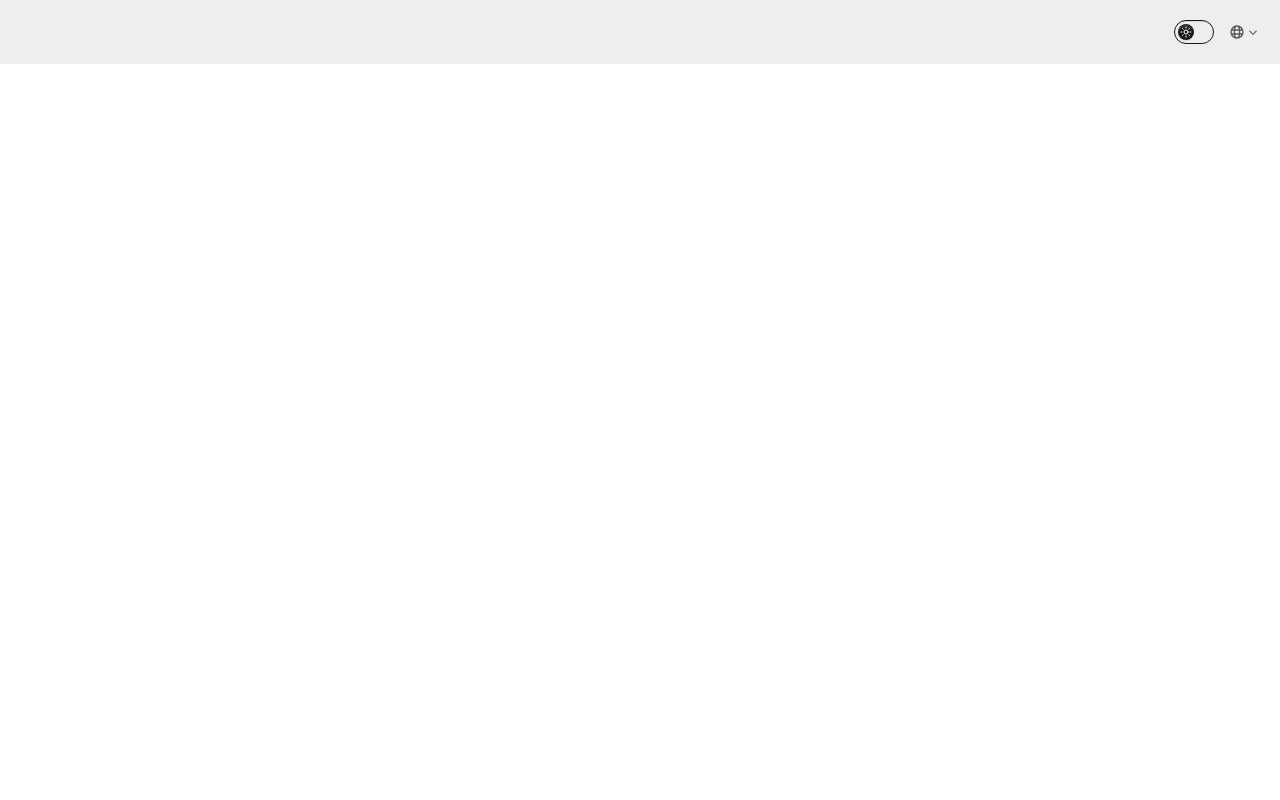
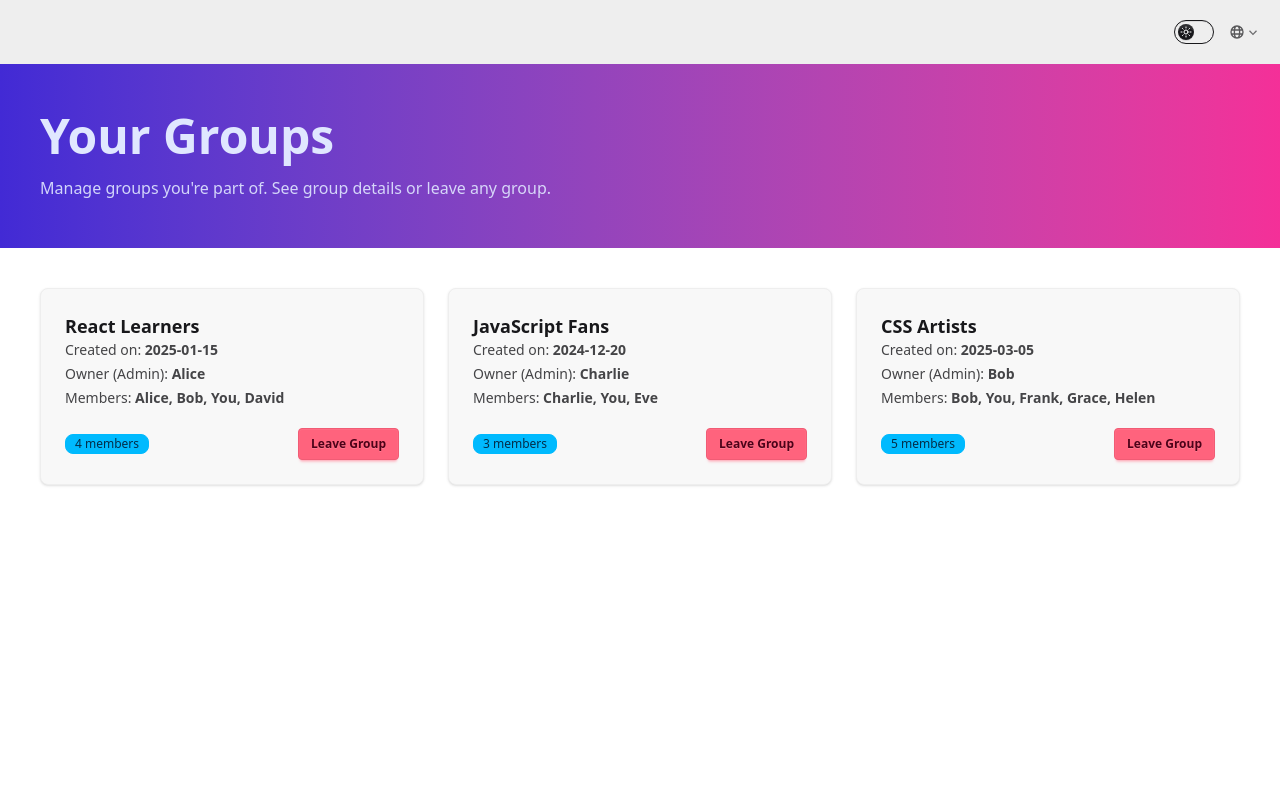
Before and after one commit to deep0ctave/telvy_v2, a React (Vite) app: page /groups in a window 1280 px wide. Shown: the top 800 px of the page. Built offline with nearby package versions, Linux system fonts and the light colour scheme.

Commit message:
Add dummy Groups Page

```diff
--- a/src/App.jsx
+++ b/src/App.jsx
@@ -17,6 +17,7 @@ import PrivacySettings from './PrivacySettings.jsx';
 import NotificationSettings from './NotificationSettings.jsx';
 import HelpAndFAQ from './HelpandFAQ.jsx';
 import Notifications from './Notifications.jsx';
+import GroupPage from './GroupPage.jsx';
 
 // The main logic component
 function MainLayout() {
@@ -43,6 +44,7 @@ function MainLayout() {
           <Route path="/settings/privacy" element={<PrivacySettings />} />
           <Route path="/help" element={<HelpAndFAQ />} />
           <Route path="/notifications" element={<Notifications />} />
+           <Route path="/groups" element={<GroupPage />} />
         </Routes>
       </Drawer>
       <Footer />
--- /dev/null
+++ b/src/GroupPage.jsx
@@ -0,0 +1,182 @@
+import React, { useState } from "react";
+
+const initialGroups = [
+  {
+    id: 1,
+    name: "React Learners",
+    createdAt: "2025-01-15",
+    owner: "Alice",
+    members: ["Alice", "Bob", "You", "David"],
+  },
+  {
+    id: 2,
+    name: "JavaScript Fans",
+    createdAt: "2024-12-20",
+    owner: "Charlie",
+    members: ["Charlie", "You", "Eve"],
+  },
+  {
+    id: 3,
+    name: "CSS Artists",
+    createdAt: "2025-03-05",
+    owner: "Bob",
+    members: ["Bob", "You", "Frank", "Grace", "Helen"],
+  },
+];
+
+// Badge component to display number of members
+const Badge = ({ count }) => (
+  <span className="badge badge-info badge-sm">{count} members</span>
+);
+
+// Modal component with OTP input and confirm/cancel buttons
+const LeaveModal = ({ groupName, isOpen, onCancel, onConfirm }) => {
+  const [otp, setOtp] = useState("");
+  const [error, setError] = useState("");
+
+  const correctOtp = "1234"; // For demo: fixed OTP. Replace with real backend logic
+
+  const handleConfirm = () => {
+    if (otp === correctOtp) {
+      setError("");
+      onConfirm();
+    } else {
+      setError("Invalid OTP. Please try again.");
+    }
+  };
+
+  if (!isOpen) return null;
+
+  return (
+    <>
+      <input type="checkbox" id="leave-modal" className="modal-toggle" checked readOnly />
+      <div className="modal modal-open">
+        <div className="modal-box max-w-md">
+          <h3 className="font-bold text-lg mb-2">Leave Group "{groupName}"?</h3>
+          <p className="mb-4">
+            Please enter the OTP to confirm you want to leave this group.
+          </p>
+          <input
+            type="text"
+            maxLength={6}
+            placeholder="Enter OTP"
+            className="input input-bordered w-full mb-2"
+            value={otp}
+            onChange={(e) => setOtp(e.target.value)}
+          />
+          {error && <p className="text-error text-sm mb-2">{error}</p>}
+          <div className="modal-action">
+            <button className="btn" onClick={onCancel}>
+              Cancel
+            </button>
+            <button className="btn btn-error" onClick={handleConfirm}>
+              Confirm Leave
+            </button>
+          </div>
+        </div>
+      </div>
+    </>
+  );
+};
+
+const GroupPage = () => {
+  const [groups, setGroups] = useState(initialGroups);
+  const [modalOpen, setModalOpen] = useState(false);
+  const [pendingLeave, setPendingLeave] = useState(null);
+
+  const onRequestLeave = (group) => {
+    setPendingLeave(group);
+    setModalOpen(true);
+  };
+
+  const onCancelLeave = () => {
+    setPendingLeave(null);
+    setModalOpen(false);
+  };
+
+  const onConfirmLeave = () => {
+    setGroups((prev) =>
+      prev
+        .map((group) => {
+          if (group.id === pendingLeave.id) {
+            // Remove current user "You" from members
+            const filteredMembers = group.members.filter(
+              (member) => member !== "You"
+            );
+            return { ...group, members: filteredMembers };
+          }
+          return group;
+        })
+        .filter((group) => group.members.includes("You")) // Keep only groups where user is still a member
+    );
+    setPendingLeave(null);
+    setModalOpen(false);
+  };
+
+  return (
+    <div className="flex-1">
+      {/* Header */}
+      <div className="bg-gradient-to-r from-primary to-secondary text-primary-content px-10 py-12">
+        <h1 className="text-5xl font-extrabold">Your Groups</h1>
+        <p className="mt-4 max-w-2xl text-base opacity-90">
+          Manage groups you're part of. See group details or leave any group.
+        </p>
+      </div>
+
+      {/* Groups List */}
+      <div className="p-10 grid grid-cols-1 md:grid-cols-2 lg:grid-cols-3 gap-6">
+        {groups.length === 0 ? (
+          <div className="text-center col-span-full opacity-70 text-lg">
+            You are not part of any groups.
+          </div>
+        ) : (
+          groups.map((group) => (
+            <div
+              key={group.id}
+              className="card bg-base-200 hover:bg-base-300 transition-shadow border border-base-300 rounded-box shadow"
+            >
+              <div className="card-body flex flex-col justify-between">
+                <div>
+                  <h2 className="card-title">{group.name}</h2>
+                  <p className="text-sm opacity-80 mb-1">
+                    Created on:{" "}
+                    <span className="font-semibold">{group.createdAt}</span>
+                  </p>
+                  <p className="text-sm opacity-80 mb-1">
+                    Owner (Admin):{" "}
+                    <span className="font-semibold">{group.owner}</span>
+                  </p>
+                  <p className="text-sm opacity-80 mb-3">
+                    Members:{" "}
+                    <span className="font-semibold">{group.members.join(", ")}</span>
+                  </p>
+                </div>
+                <div className="flex justify-between items-center">
+                  <Badge count={group.members.length} />
+                  <button
+                    className="btn btn-error btn-sm"
+                    onClick={() => onRequestLeave(group)}
+                  >
+                    Leave Group
+                  </button>
+                </div>
+              </div>
+            </div>
+          ))
+        )}
+      </div>
+
+      {/* Leave Confirmation Modal with OTP */}
+      {pendingLeave && (
+        <LeaveModal
+          groupName={pendingLeave.name}
+          isOpen={modalOpen}
+          onCancel={onCancelLeave}
+          onConfirm={onConfirmLeave}
+        />
+      )}
+    </div>
+  );
+};
+
+export default GroupPage;
```
